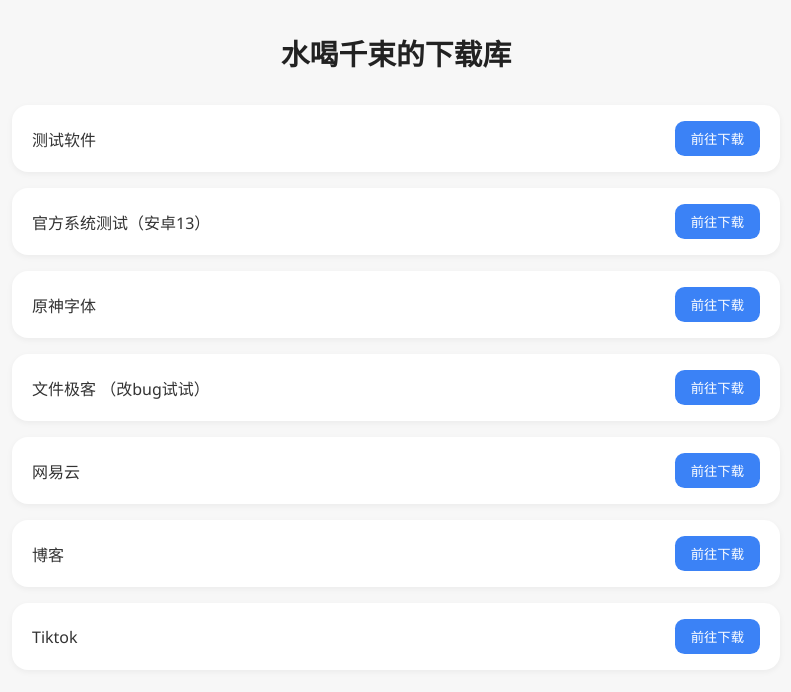
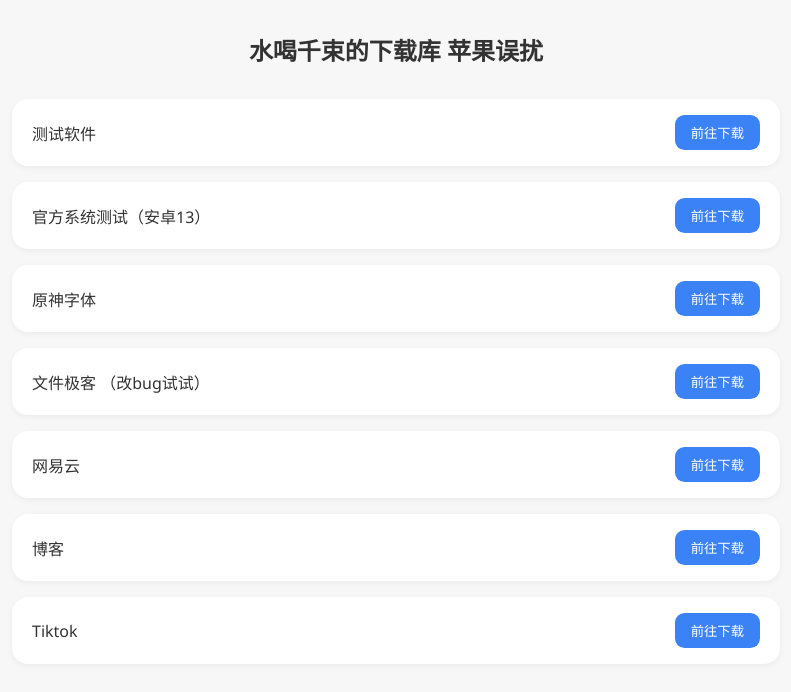
Before and after one commit to WaterChisato/DowApp, a plain HTML site: page index.html in a window 1280 px wide. Shown: the whole page, without its empty margins (244-1035 px from the left). Drawn offline with Linux system fonts and the light colour scheme.

Commit message:
Change header from h1 to h2 with new text

```diff
--- a/index.html
+++ b/index.html
@@ -8,7 +8,7 @@
   </head>
   <body>
     <header>
-      <h1>水喝千束的下载库</h1>
+      <h2>水喝千束的下载库 苹果误扰</h2>
     </header>
 
     <main id="menu-container"></main>
```
